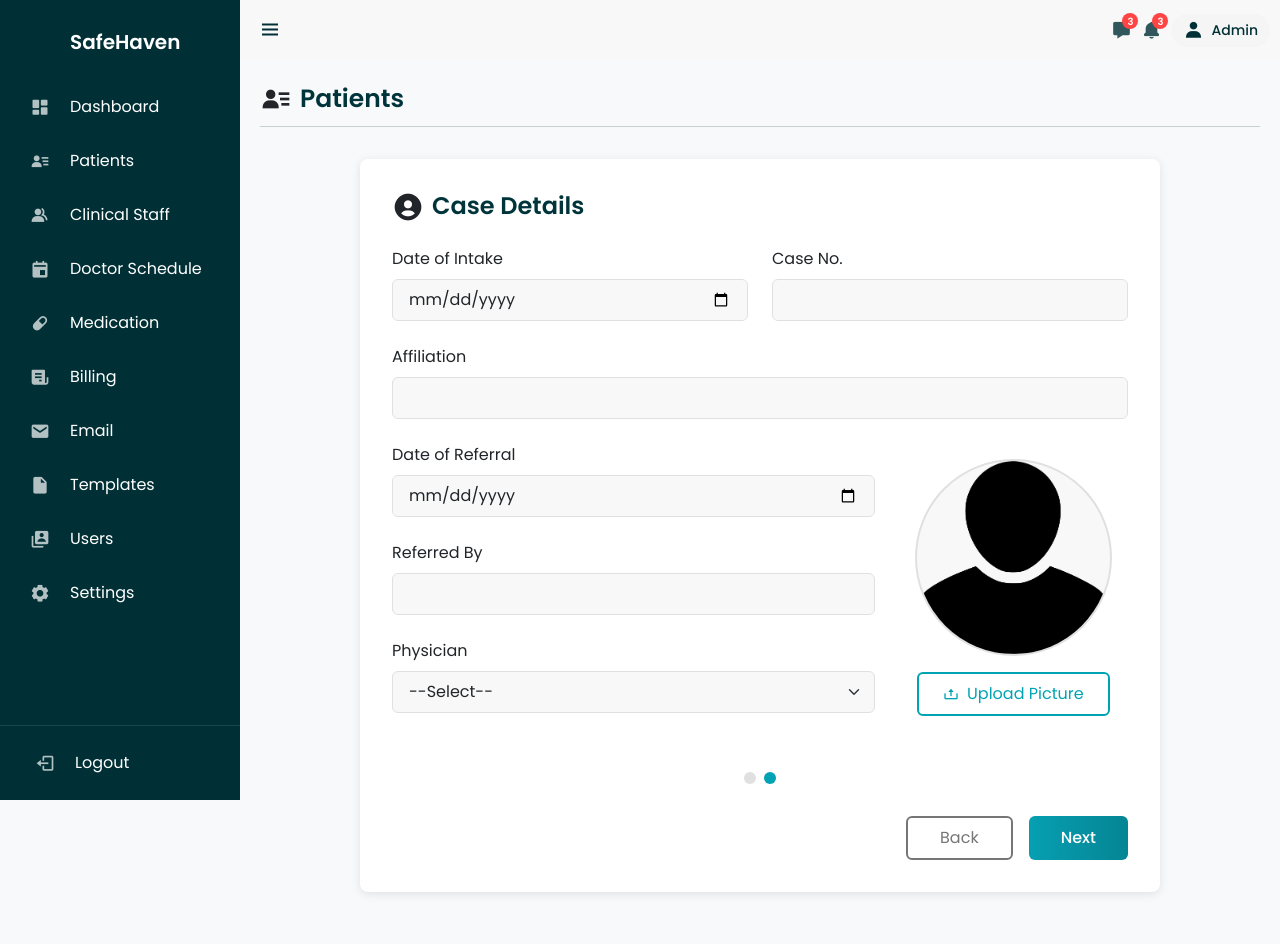
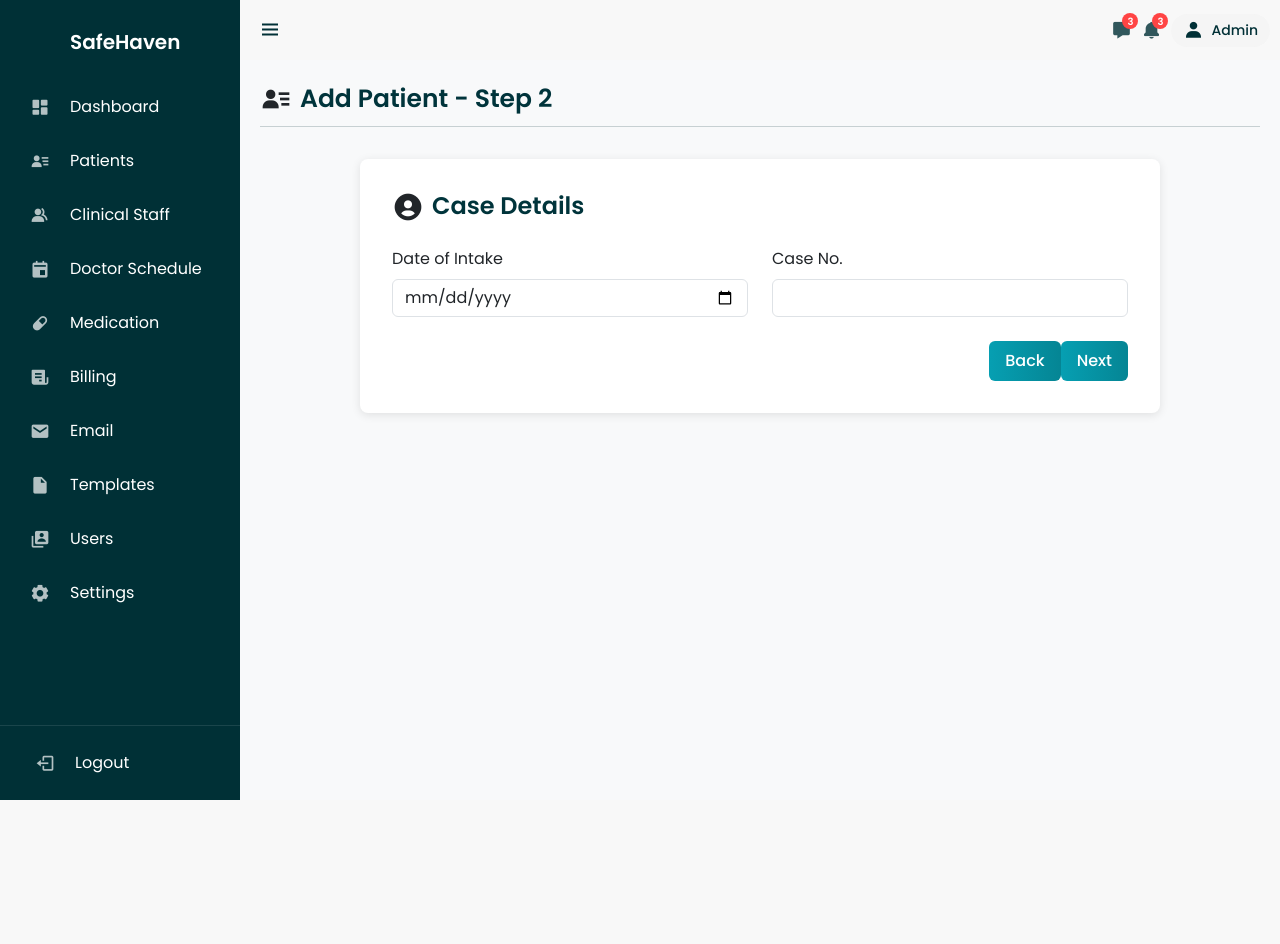
Before and after one commit to brickshow/SafehavenPMS, an ASP.NET Core app: template SafehavenPMS/Views/Patient/AddPatientStep2.cshtml in a window 1280 px wide. After the commit the page ends 800 px from the top, so only its background shows below. Run offline with ASP.NET Core 8, Linux system fonts and the light colour scheme; the template is opened without the code that fills it, so the values that code supplies are empty; style sheets or scripts are compiled from the project's sources; some libraries are stand-ins or nearby versions.

Commit message:
Fix build errors and update to .NET 8.0 compatibility
Co-authored-by: lamji <69703952+lamji@users.noreply.github.com>

```diff
--- a/SafehavenPMS/Program.cs
+++ b/SafehavenPMS/Program.cs
@@ -20,15 +20,14 @@ namespace SafehavenPMS
             }
 
             app.UseHttpsRedirection();
+            app.UseStaticFiles();
             app.UseRouting();
 
             app.UseAuthorization();
 
-            app.MapStaticAssets();
             app.MapControllerRoute(
                 name: "default",
-                pattern: "{controller=Home}/{action=Index}/{id?}")
-                .WithStaticAssets();
+                pattern: "{controller=Home}/{action=Index}/{id?}");
 
             app.Run();
         }
--- a/SafehavenPMS/Views/Patient/AddPatientStep2.cshtml
+++ b/SafehavenPMS/Views/Patient/AddPatientStep2.cshtml
@@ -1,8 +1,7 @@
 @{
-    ViewBag.Title = "Patients";
+    ViewBag.Title = "Add Patient - Step 2";
 }
 
-@* Content Header *@
 <div class="header">
     <div class="d-flex justify-content-between align-items-center mb-2">
         <div class="d-flex align-items-center">
@@ -13,8 +12,7 @@
     <hr class="mt-0 mb-2" />
 </div>
 
-@* Add patient Content *@
-<div class="patient-form-container ">
+<div class="patient-form-container">
     <div class="d-flex align-items-center mb-4">
         <i class='bx bxs-user-circle fs-2 me-2'></i>
         <h4 class="text-custom mb-0">Case Details</h4>
@@ -22,213 +20,18 @@
 
     <form asp-controller="Patient" asp-action="AddPatientStep2" method="post">
         <div class="row">
-            @* Patient's Date of Intake *@
             <div class="col-md-6 form-group">
                 <label class="form-label">Date of Intake</label>
                 <input type="date" class="form-control" name="DateOfIntake" required />
             </div>
             <div class="col-md-6 form-group">
                 <label class="form-label">Case No.</label>
-                <input type="tel" class="form-control" name="CaseNo" required />
-            </div>
-
-            @*Affiliation*@
-            <div class="col-md-12 form-group">
-                <label class="form-label">Affiliation</label>
-                <input type="text" class="form-control" name="Affiliation" />
-            </div>
-            <div class="col-md-8">
-                <div class="row">
-                    @* Date of Referral *@
-
-                    <div class="col-md-12 form-group">
-                        <label class="form-label">Date of Referral</label>
-                        <input type="date" class="form-control" name="DateOfReferral" required />
-                    </div>
-
-
-                    @* Referred by *@
-                    <div class="col-md-12 form-group">
-                        <label class="form-label">Referred By</label>
-                        <input type="text" class="form-control" name="ReferredBy" />
-                    </div>
-
-                    @*Assign Physicisn*@
-                    <div class="col-md-12 form-group">
-                        <label class="form-label">Physician</label>
-                        <select class="form-select" name="Physician">
-                            <option value="" selected disabled><i>--Select--</i></option>
-                            <option>Sample1</option>
-                            <option>Sample2</option>
-                            <option>Sample3</option>
-                            <option>Sample4</option>
-                        </select>
-                    </div>
-
-                </div>
-            </div>
-            <div class="col-md-4" ">
-                @* Upload photo *@
-                <div class="col-md-12 form-group d-flex flex-column align-items-center justify-content-center">
-                    <div class="image-upload-container">
-                        <div class="preview-area">
-                            <img id="imagePreview" src="/Images/default.png" alt="Profile Preview">
-                        </div>
-                        <label for="profileImage" class="upload-button">
-                            <i class='bx bx-upload me-2'></i>
-                            Upload Picture
-                        </label>
-                        <input type="file"
-                               id="profileImage"
-                               name="ProfileImage"
-                               accept="image/*"
-                               class="d-none"
-                               onchange="previewImage(this)">
-                    </div>
-                </div>
-
+                <input type="text" class="form-control" name="CaseNo" required />
             </div>
         </div>
-
-
-
-        <div class="indicator">
-            <div class="inactive"></div>
-            <div class="active"></div>
-        </div>
-
-        @* Form Navigation *@
         <div class="d-flex justify-content-end mt-4">
-            <button type="button" class="btn-cancel" onclick="history.back()">Back</button>
-            <button type="submit" class="btn btn-next">Next</button>
+            <button type="button" class="btn btn-secondary" onclick="history.back()">Back</button>
+            <button type="submit" class="btn btn-primary">Next</button>
         </div>
     </form>
 </div>
-
-@* Specific design for this page *@
-<style>
-
-
-    .form-group {
-        margin-bottom: 1.5rem;
-    }
-
-    .form-control {
-        background-color: #f8f8f8;
-        border: 1px solid #e0e0e0;
-        border-radius: 6px;
-        padding: 0.5rem 1rem;
-    }
-
-    .form-select {
-        background-color: #f8f8f8;
-        border: 1px solid #e0e0e0;
-        border-radius: 6px;
-        padding: 0.5rem 1rem;
-    }
-
-    .btn-next {
-        background-color: #00A3B4;
-        color: white;
-        padding: 0.5rem 2rem;
-        border-radius: 6px;
-        border: none;
-    }
-
-    .btn-cancel {
-        background-color: transparent;
-        color: #767676;
-        padding: 0.5rem 2rem;
-        border: 2px solid #767676;
-        border-radius: 6px;
-        margin-right: 1rem;
-    }
-
-        .btn-cancel:hover {
-            transform: translateY(-1px);
-        }
-
-    .indicator {
-        display: flex;
-        justify-content: center;
-        align-items: center;
-        gap: 8px;
-        margin: 2rem 0;
-    }
-
-        .indicator div {
-            width: 12px;
-            height: 12px;
-            border-radius: 50%;
-            transition: all 0.3s ease;
-        }
-
-        .indicator .active {
-            background-color: #00A3B4;
-        }
-
-        .indicator .inactive {
-            background-color: #E0E0E0;
-        }
-
-        .image-upload-container {
-    display: flex;
-    flex-direction: column;
-    align-items: center;
-    gap: 1rem;
-    margin-top: 1rem;
-}
-
-.preview-area {
-    width: 197px;
-    height: 197px;
-    border-radius: 50%;
-    overflow: hidden;
-    background-color: #f8f8f8;
-    border: 2px solid #e0e0e0;
-    display: flex;
-    align-items: center;
-    justify-content: center;
-}
-
-.preview-area img {
-    width: 100%;
-    height: 100%;
-    object-fit: cover;
-}
-
-.upload-button {
-    background-color: white;
-    color: #00A3B4;
-    border: 2px solid #00A3B4;
-    padding: 0.5rem 1.5rem;
-    border-radius: 6px;
-    cursor: pointer;
-    display: inline-flex;
-    align-items: center;
-    transition: all 0.3s ease;
-}
-
-.upload-button:hover {
-    background-color: #00A3B4;
-    color: white;
-    transform: translateY(-1px);
-}
-
-</style>
-
-@* Script file *@
-<script>
-    function previewImage(input) {
-        if (input.files && input.files[0]) {
-            const reader = new FileReader();
-
-            //Load the data as image preview
-            reader.onload = function (e) {
-                document.getElementById('imagePreview').src = e.target.result;
-            }
-
-            reader.readAsDataURL(input.files[0]);
-        }
-    }
-</script>
```
Also changed, not shown: SafehavenPMS/SafehavenPMS.csproj, 1 other file.
